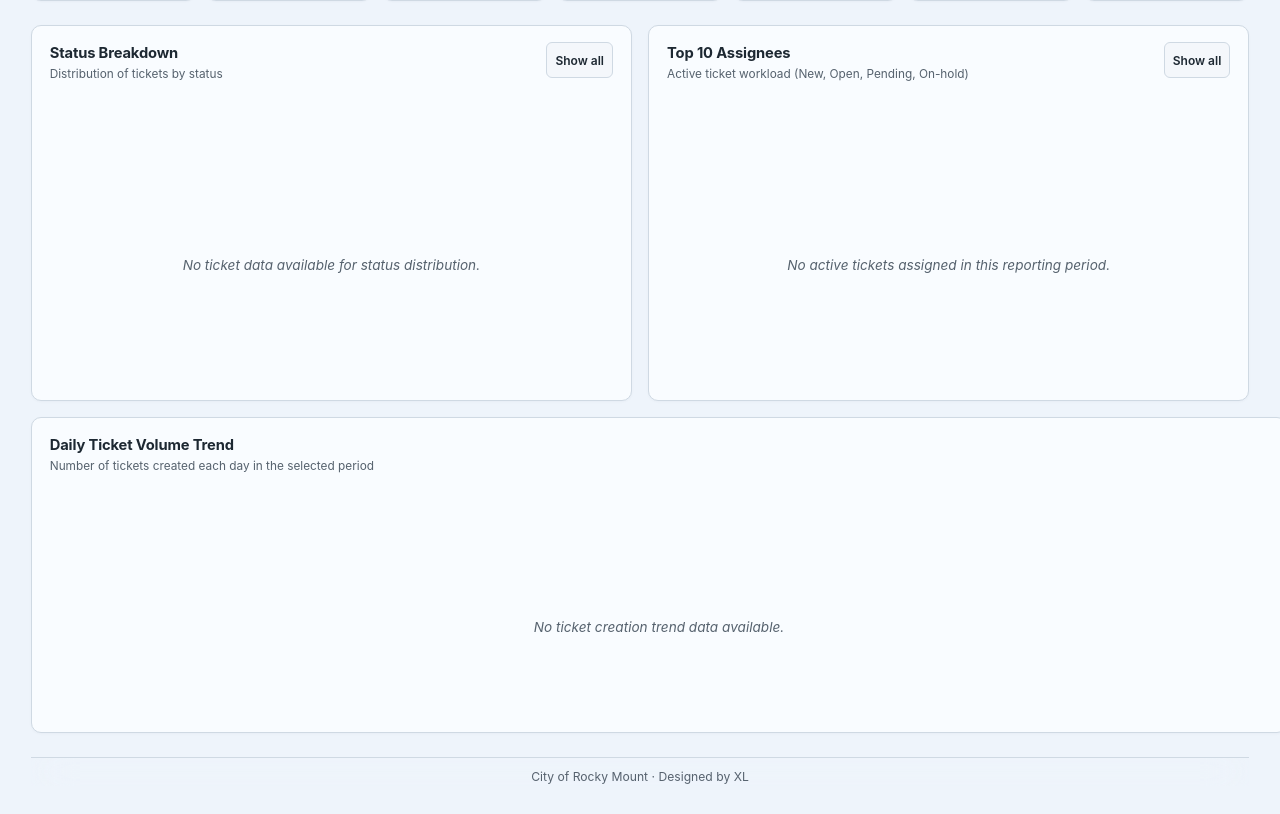
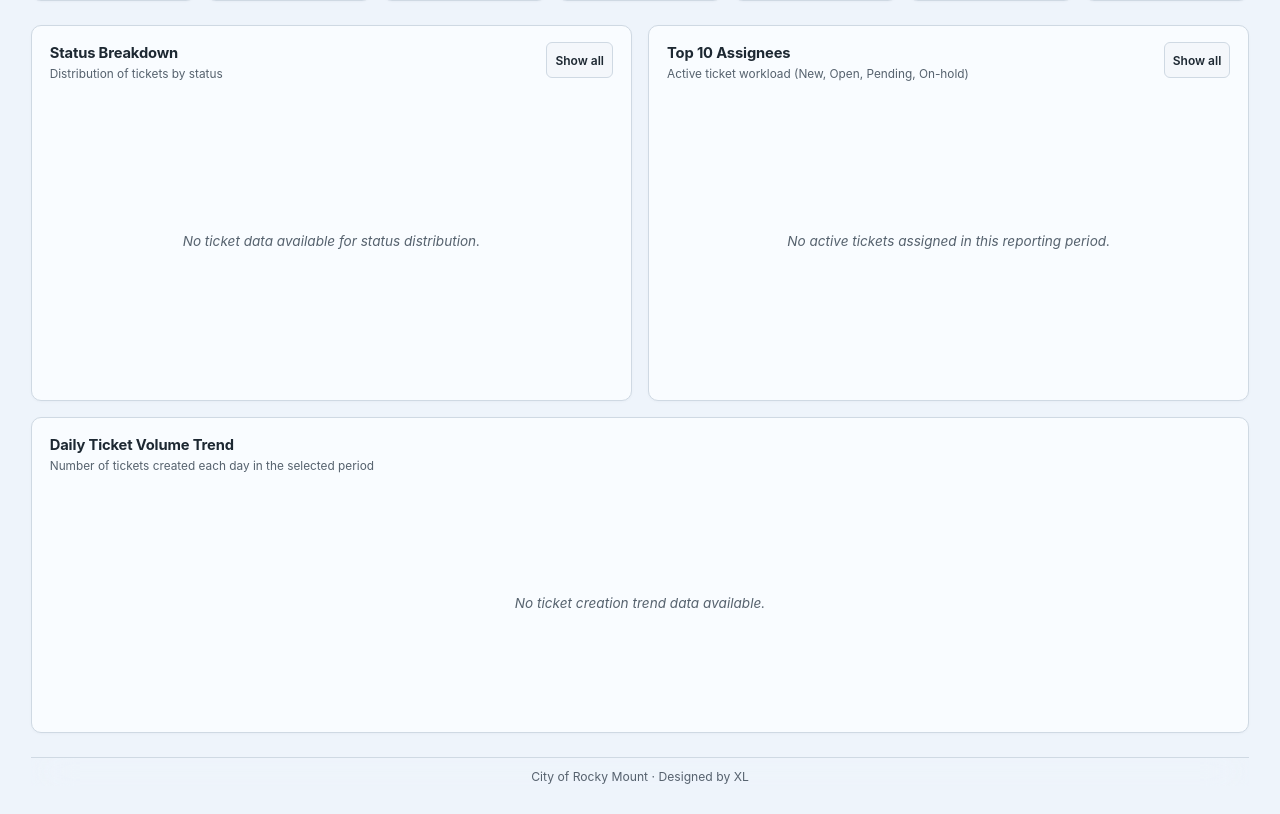
Before and after one commit to rockymount114/Zendesk-Webhook, a Flask app: page /dashboard in a window 1280 px wide. Shown: the part 464-1278 px from the top of the page. Run offline with Flask 2, Linux system fonts and the light colour scheme.

Commit message:
align charts

```diff
--- a/changes.txt
+++ b/changes.txt
@@ -120,3 +120,7 @@
    - Extracted reusable footer into `templates/partials/footer.html` standardizing the semantic `<footer class="footer-card">` across all pages.
    - Refactored `templates/index.html`, `templates/dashboard.html`, and `templates/open_tickets.html` to extend `base.html`, eliminating repetitive HTML boilerplate.
    - Updated `tests/test_app.py` with layout assertions validating topbar, footer, and active nav links across all routes. All 28 tests passing.
+
+17. Fix Daily Ticket Volume Trend Chart Alignment:
+   - Added `box-sizing: border-box` to `.dashboard-charts-section`, `.charts-grid-row`, `.chart-card`, and `.chart-card-full` in `static/style.css`.
+   - Resolved right-side overflow issue where `.chart-card-full` with `width: 100%` previously expanded by 38px (padding + borders) beyond `.charts-grid-row`, perfectly aligning the Daily Trend chart card with the Top 10 Assignees chart above it.
--- a/static/style.css
+++ b/static/style.css
@@ -1770,12 +1770,23 @@
     display: flex;
     flex-direction: column;
     gap: 16px;
+    width: 100%;
+    box-sizing: border-box;
+}
+
+.dashboard-charts-section,
+.dashboard-charts-section *,
+.dashboard-charts-section *::before,
+.dashboard-charts-section *::after {
+    box-sizing: border-box;
 }
 
 .charts-grid-row {
     display: grid;
     grid-template-columns: 1fr;
     gap: 16px;
+    width: 100%;
+    box-sizing: border-box;
 }
 
 @media (min-width: 960px) {
@@ -1793,6 +1804,7 @@
     display: flex;
     flex-direction: column;
     min-width: 0;
+    box-sizing: border-box;
     transition: transform 0.2s ease, box-shadow 0.2s ease;
 }
 
@@ -1802,6 +1814,7 @@
 
 .chart-card-full {
     width: 100%;
+    box-sizing: border-box;
 }
 
 .chart-card-header {
```
